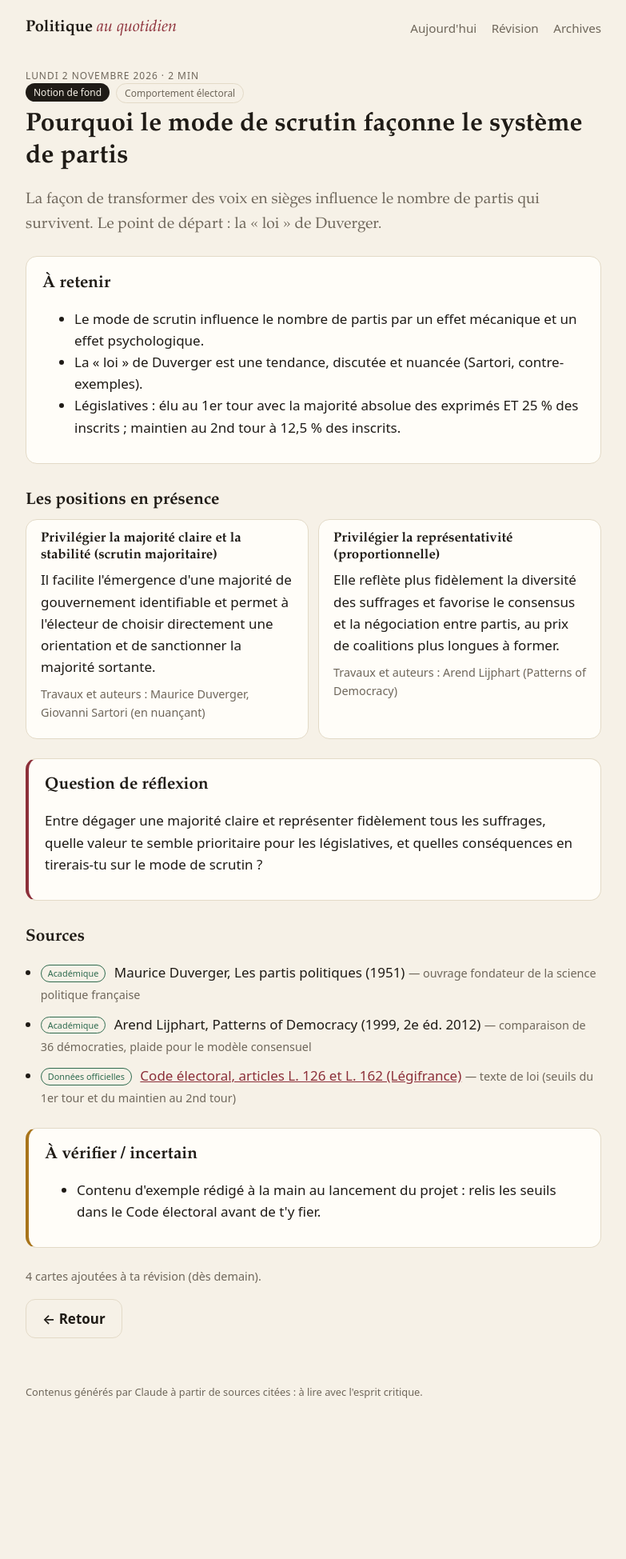
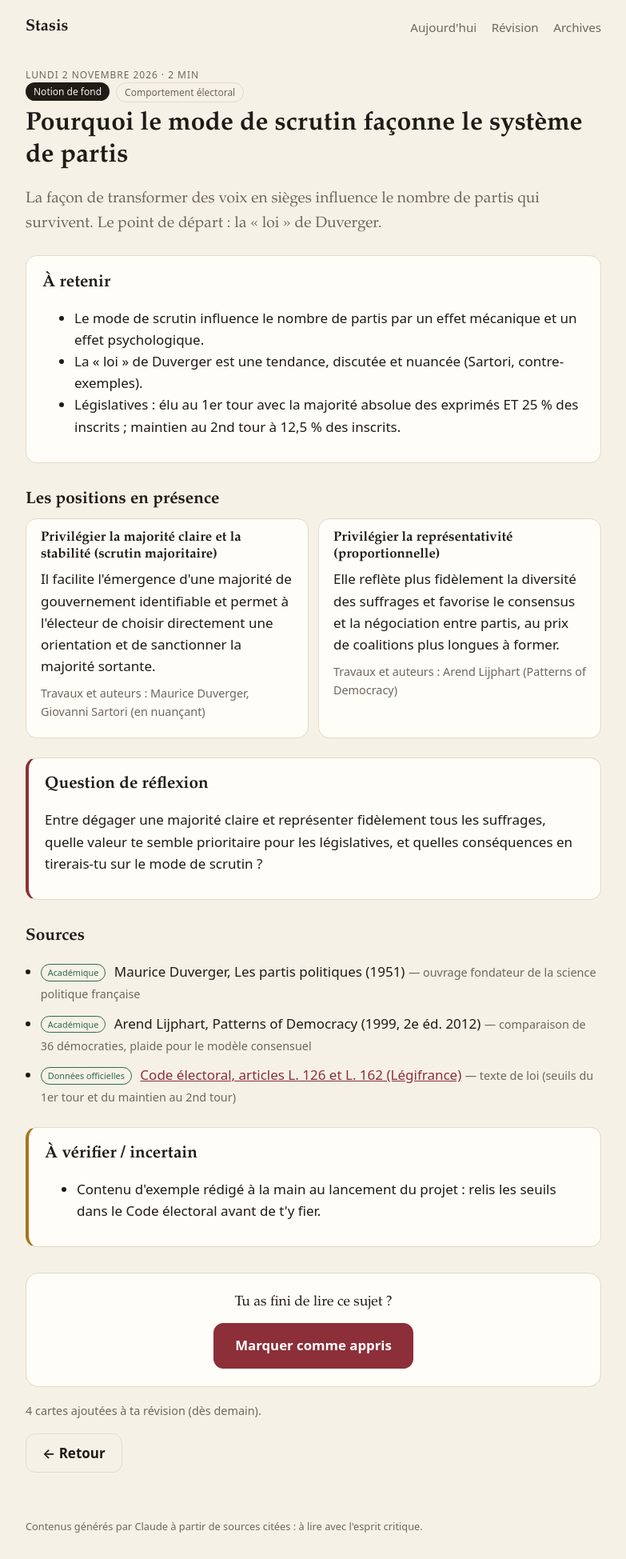
Before and after one commit to Mrreays/stasis, a FastAPI app: page /lecon/2026-11-02 in a window 1280 px wide. Shown: the whole page at 80% size, without its empty margins (248-1031 px from the left). Before the commit the page ends 1748 px from the top, so only its background shows below. Run offline with FastAPI, Linux system fonts and the light colour scheme; data comes from the database, SQL or seed files in the repository.

Commit message:
Stasis : nom de l'appli et bouton « Marquer comme appris » (bascule, accueil, archives, migration)
Co-Authored-By: Claude Sonnet 5.5 <noreply@anthropic.com>
Claude-Session: https://claude.ai/code/session_014ey2hK5Cr9r1rqik6G1STo

```diff
--- a/app/main.py
+++ b/app/main.py
@@ -90,7 +90,7 @@ def check_auth(request: Request, credentials: HTTPBasicCredentials | None = Depe
     raise HTTPException(
         status_code=401,
         detail="Authentification requise",
-        headers={"WWW-Authenticate": 'Basic realm="Politique"'},
+        headers={"WWW-Authenticate": 'Basic realm="Stasis"'},
     )
 
 
@@ -142,7 +142,7 @@ def init_db():
             """
             CREATE TABLE IF NOT EXISTS lessons(
                 date TEXT PRIMARY KEY, type TEXT, titre TEXT, parcours TEXT,
-                resume TEXT, data TEXT NOT NULL
+                resume TEXT, data TEXT NOT NULL, learned_at TEXT
             );
             CREATE TABLE IF NOT EXISTS cards(
                 id TEXT PRIMARY KEY, lesson_date TEXT NOT NULL,
@@ -158,6 +158,9 @@ def init_db():
             CREATE INDEX IF NOT EXISTS idx_cards_due ON cards(due);
             """
         )
+        cols = {r["name"] for r in c.execute("PRAGMA table_info(lessons)")}
+        if "learned_at" not in cols:  # base créée avant l'ajout du bouton « Appris »
+            c.execute("ALTER TABLE lessons ADD COLUMN learned_at TEXT")
 
 
 _signature = None
@@ -207,6 +210,7 @@ def startup():
 def load_lesson(row) -> dict:
     d = json.loads(row["data"])
     d["date"] = row["date"]
+    d["learned_at"] = row["learned_at"]
     words = len((d.get("contenu_md") or "").split())
     d["minutes"] = max(1, round(words / 200))
     return d
@@ -240,11 +244,14 @@ def home(request: Request):
             "SELECT box, COUNT(*) n FROM cards GROUP BY box")}
         total = sum(boxes.values())
         lessons_count = c.execute("SELECT COUNT(*) FROM lessons WHERE date<=?", (t,)).fetchone()[0]
+        learned = c.execute(
+            "SELECT COUNT(*) FROM lessons WHERE date<=? AND learned_at IS NOT NULL", (t,)
+        ).fetchone()[0]
         st = streak(c)
     return templates.TemplateResponse(request, "home.html", {
         "lesson": lesson, "is_today": bool(lesson and lesson["date"] == t),
         "due": due, "boxes": boxes, "total": total,
-        "lessons_count": lessons_count, "streak": st, "today": t,
+        "lessons_count": lessons_count, "learned": learned, "streak": st, "today": t,
     })
 
 
@@ -262,12 +269,28 @@ def lesson_page(request: Request, day: str):
     return templates.TemplateResponse(request, "lesson.html", {"lesson": load_lesson(row)})
 
 
+@app.post("/lecon/{day}/appris")
+def mark_learned(day: str, etat: str = Form("1")):
+    """Marque la leçon comme apprise (etat=1) ou annule (etat=0)."""
+    if not DATE_RE.match(day):
+        raise HTTPException(404)
+    with db() as c:
+        row = c.execute(
+            "SELECT date FROM lessons WHERE date=? AND date<=?", (day, today().isoformat())
+        ).fetchone()
+        if not row:
+            raise HTTPException(404, "Leçon introuvable")
+        stamp = datetime.now(TZ).isoformat(timespec="seconds") if etat == "1" else None
+        c.execute("UPDATE lessons SET learned_at=? WHERE date=?", (stamp, day))
+    return RedirectResponse(f"/lecon/{day}", status_code=303)
+
+
 @app.get("/archives")
 def archives(request: Request):
     sync_content()
     with db() as c:
         rows = c.execute(
-            "SELECT date, type, titre, parcours, resume FROM lessons WHERE date<=? ORDER BY date DESC",
+            "SELECT date, type, titre, parcours, resume, learned_at FROM lessons WHERE date<=? ORDER BY date DESC",
             (today().isoformat(),),
         ).fetchall()
     return templates.TemplateResponse(request, "archives.html", {"rows": rows})
--- a/app/static/style.css
+++ b/app/static/style.css
@@ -94,3 +94,15 @@ h3 { font-size: 1.05rem; margin: 0 0 .3em; }
 .archive li { border-bottom: 1px solid var(--line); }
 .archive a { display: flex; flex-direction: column; gap: 2px; padding: 14px 0; color: var(--ink); text-decoration: none; }
 .archive a:hover strong { color: var(--accent); }
+
+.chip-ok { background: transparent; color: var(--ok); border: 1px solid var(--ok); }
+.stats b small { font-size: .9rem; color: var(--muted); font-weight: 400; }
+.learn { margin: 32px 0 18px; padding: 22px 20px; text-align: center; background: var(--card);
+         border: 1px solid var(--line); border-radius: 16px; display: flex; flex-direction: column; align-items: center; gap: 12px; }
+.learn p { margin: 0; }
+.learn-q { font-family: var(--serif); font-size: 1.1rem; }
+.learn-done { border-color: var(--ok); }
+.learn-state { font-family: var(--serif); font-size: 1.2rem; color: var(--ok); }
+.tick { font-weight: 700; }
+.btn-big { padding: 14px 26px; font-size: 1.05rem; }
+.btn-ghost { color: var(--muted); }
--- a/app/templates/archives.html
+++ b/app/templates/archives.html
@@ -1,5 +1,5 @@
 {% extends "base.html" %}
-{% block title %}Archives · Politique au quotidien{% endblock %}
+{% block title %}Archives · Stasis{% endblock %}
 {% block content %}
 <p class="eyebrow">Archives</p>
 <h1>Toutes les leçons</h1>
@@ -10,7 +10,7 @@
     <a href="/lecon/{{ r.date }}">
       <span class="muted">{{ r.date | frdate }}</span>
       <strong>{{ r.titre }}</strong>
-      <span class="chip chip-soft">{{ TYPE_LABELS.get(r.type, r.type) }}</span>
+      <span class="chips"><span class="chip chip-soft">{{ TYPE_LABELS.get(r.type, r.type) }}</span>{% if r.learned_at %}<span class="chip chip-ok">✓ Appris</span>{% endif %}</span>
     </a>
   </li>
   {% endfor %}
--- a/app/templates/base.html
+++ b/app/templates/base.html
@@ -4,12 +4,12 @@
   <meta charset="utf-8">
   <meta name="viewport" content="width=device-width, initial-scale=1">
   <meta name="theme-color" content="#f6f1e7">
-  <title>{% block title %}Politique au quotidien{% endblock %}</title>
+  <title>{% block title %}Stasis{% endblock %}</title>
   <link rel="stylesheet" href="/static/style.css">
 </head>
 <body>
   <header class="top">
-    <a class="brand" href="/">Politique <em>au quotidien</em></a>
+    <a class="brand" href="/">Stasis</a>
     <nav>
       <a href="/">Aujourd'hui</a>
       <a href="/revision">Révision</a>
--- a/app/templates/home.html
+++ b/app/templates/home.html
@@ -19,10 +19,10 @@
   {% if lesson %}
   <a class="tile tile-lesson" href="/lecon/{{ lesson.date }}">
     <span class="tile-step">2 · {% if is_today %}Nouveau sujet{% else %}Dernière leçon ({{ lesson.date | frdate }}){% endif %}</span>
-    <span class="chip">{{ TYPE_LABELS.get(lesson.type, lesson.type) }}</span>
+    <span class="chips"><span class="chip">{{ TYPE_LABELS.get(lesson.type, lesson.type) }}</span>{% if lesson.learned_at %}<span class="chip chip-ok">✓ Appris</span>{% endif %}</span>
     <span class="tile-title">{{ lesson.titre }}</span>
     <span class="tile-text">{{ lesson.resume }}</span>
-    <span class="tile-cta">Lire · {{ lesson.minutes }} min →</span>
+    <span class="tile-cta">{% if lesson.learned_at %}Relire{% else %}Lire · {{ lesson.minutes }} min{% endif %} →</span>
   </a>
   {% else %}
   <div class="tile"><span class="tile-step">2 · Nouveau sujet</span>
@@ -32,7 +32,7 @@
 
 <section class="stats">
   <div><b>{{ streak }}</b><span>jour{{ 's' if streak > 1 }} de suite</span></div>
-  <div><b>{{ lessons_count }}</b><span>leçon{{ 's' if lessons_count > 1 }}</span></div>
+  <div><b>{{ learned }}<small>/{{ lessons_count }}</small></b><span>sujet{{ 's' if learned > 1 }} appris</span></div>
   <div><b>{{ total }}</b><span>carte{{ 's' if total > 1 }}</span></div>
   <div class="boxes" title="Cartes par boîte de Leitner (1 = fragile, 5 = acquise)">
     {% for i in range(1, 6) %}<i style="--h: {{ (boxes.get(i, 0) / total * 100) if total else 0 }}%"><u>{{ i }}</u></i>{% endfor %}
--- a/app/templates/lesson.html
+++ b/app/templates/lesson.html
@@ -1,5 +1,5 @@
 {% extends "base.html" %}
-{% block title %}{{ lesson.titre }} · Politique au quotidien{% endblock %}
+{% block title %}{{ lesson.titre }} · Stasis{% endblock %}
 {% block content %}
 <article class="lesson">
   <p class="eyebrow">{{ lesson.date | frdate }} · {{ lesson.minutes }} min</p>
@@ -63,6 +63,18 @@
   </section>
   {% endif %}
 
+  <section class="learn {% if lesson.learned_at %}learn-done{% endif %}">
+    {% if lesson.learned_at %}
+    <p class="learn-state"><span class="tick">✓</span> Sujet appris <span class="muted">· {{ lesson.learned_at[:10] | frdate }}</span></p>
+    <form method="post" action="/lecon/{{ lesson.date }}/appris"><input type="hidden" name="etat" value="0">
+      <button class="btn btn-ghost" type="submit">Annuler</button></form>
+    {% else %}
+    <p class="learn-q">Tu as fini de lire ce sujet ?</p>
+    <form method="post" action="/lecon/{{ lesson.date }}/appris"><input type="hidden" name="etat" value="1">
+      <button class="btn btn-main btn-big" type="submit">Marquer comme appris</button></form>
+    {% endif %}
+  </section>
+
   {% if lesson.flashcards %}
   <p class="muted">{{ lesson.flashcards | length }} carte{{ 's' if lesson.flashcards | length > 1 }} ajoutée{{ 's' if lesson.flashcards | length > 1 }} à ta révision (dès demain).</p>
   {% endif %}
--- a/app/templates/revision.html
+++ b/app/templates/revision.html
@@ -1,5 +1,5 @@
 {% extends "base.html" %}
-{% block title %}Révision · Politique au quotidien{% endblock %}
+{% block title %}Révision · Stasis{% endblock %}
 {% block content %}
 <p class="eyebrow">Révision · {{ remaining }} restante{{ 's' if remaining > 1 }}</p>
 
```
Also changed, not shown: README.md.
